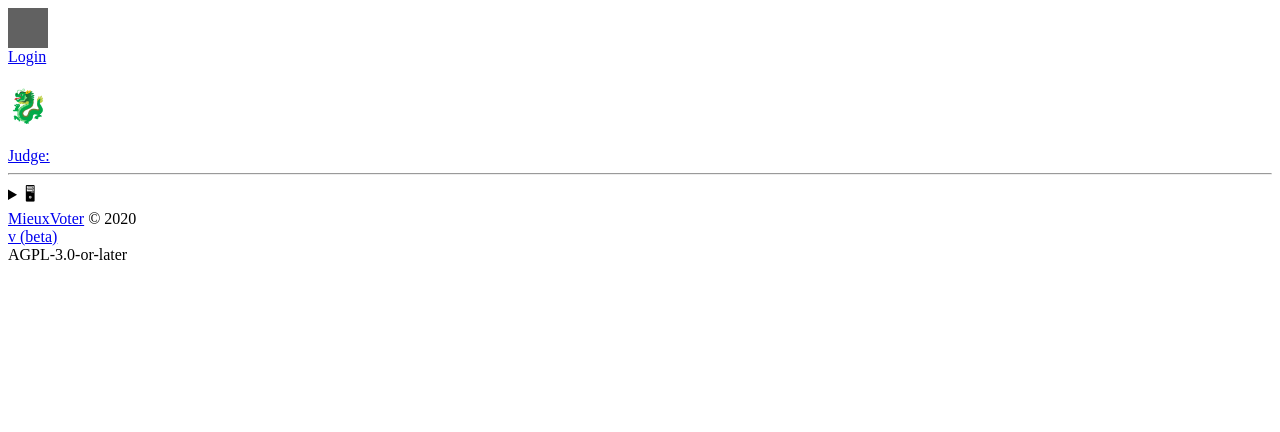
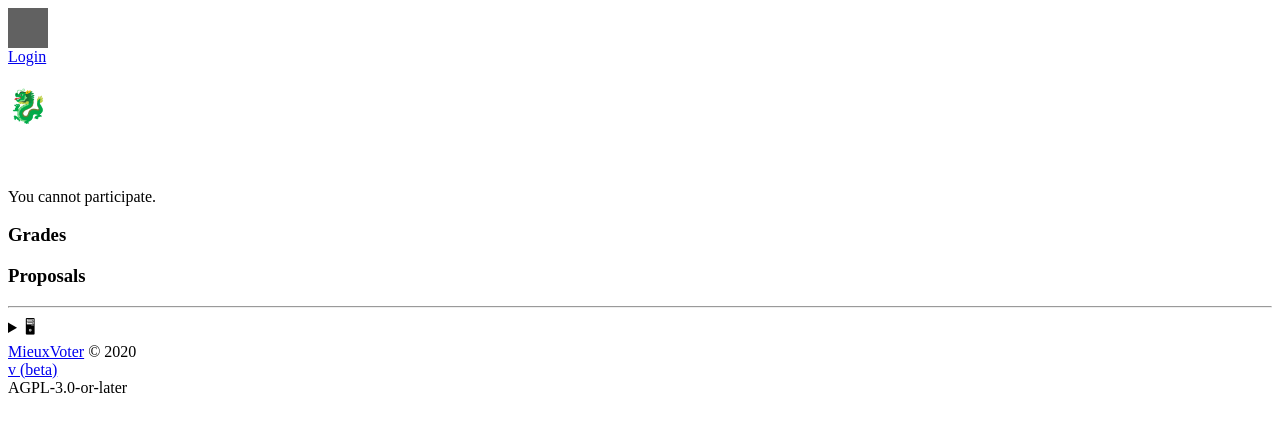
Before and after one commit to MieuxVoter/mv-api-client-symfony4, a Symfony app: template templates/poll/read.html.twig in a window 1280 px wide. Shown: the top 432 px of the page. Run offline with Twig, Linux system fonts and the light colour scheme; the template is opened without the code that fills it, so the values that code supplies are empty; some libraries are stand-ins or nearby versions; grey boxes are pictures that could not be loaded.

Commit message:
feat: improve the poll presentation page

```diff
--- a/src/Controller/ReadPollController.php
+++ b/src/Controller/ReadPollController.php
@@ -34,6 +34,7 @@
 final class ReadPollController extends AbstractController
 {
     use Has\ApiAccess;
+    use Has\ColorPalette;
 
     public function __invoke(string $pollId, Request $request) : Response
     {
@@ -51,6 +52,7 @@
 
         return $this->render('poll/read.html.twig', [
             'poll' => $pollRead,
+            'palette' => $this->getColorPalette(count($pollRead->getGrades())),
         ]);
     }
 }
--- a/templates/poll/read.html.twig
+++ b/templates/poll/read.html.twig
@@ -3,6 +3,15 @@
 {% block title %}{{ poll.subject }}{% endblock %}
 
 {% block main_container %}
+
+{% set canParticipate = false %}
+{% if poll.scope == 'private' %}
+{% set canParticipate = false %}
+{% elseif poll.scope == 'public' %}
+{% set canParticipate = true %}
+{% elseif poll.scope == 'unlisted' %}
+{% set canParticipate = true %}
+{% endif %}
 
 <div class="flex-row">
     <h1>
@@ -10,13 +19,58 @@
         {{ poll.subject }}
     </h1>
 
-    <ul>
+    <div class="columns">
+
+        <div class="column col-4 col-sm-12 mb-2">
+
+            <h3>&nbsp;</h3>{# use margins instead of this hack #}
+
+{% if canParticipate %}
+            <a
+                    href="{{ path('create_ballot_html', {'pollId': poll.uuid}) }}"
+                    class="btn btn-primary btn-lg"
+            >
+                {{ 'action.participate.label' | trans }}
+            </a>
+{% else %}
+            You cannot participate.
+{% endif %}
+
+        </div>
+
+        <div class="column col-4 col-sm-12 mb-2">
+            <h3>
+                {{ 'page.poll.read.grades' | trans }}
+            </h3>
+            <ol>
+{% for gradeIndex, grade in poll.grades %}
+                <li
+                        class="label label-rounded monospace"
+                        style="border: 7px solid {{ palette[gradeIndex] }};"
+                >
+                    {{ grade.name }}
+                </li>
+{% endfor %}
+            </ol>
+        </div>
+
+        <div class="column col-4 col-sm-12 mb-2">
+            <h3>
+                {{ 'page.poll.read.proposals' | trans }}
+            </h3>
+            <ul>
 {% for proposal in poll.proposals %}
-            <li>
-                {{ proposal.title }}
-            </li>
+                <li>
+                    {{ proposal.title }}
+                </li>
 {% endfor %}
-    </ul>
+            </ul>
+        </div>
+
+
+    </div>
+
+
 
 
 {% if poll.scope == 'private' %}
@@ -31,22 +85,24 @@
 {% endif %}
 
 {% else %}
-    <a href="{{ path('create_ballot_html', {'pollId': poll.uuid}) }}" class="btn btn-primary">
-        Judge:
-        {% for grade in poll.grades %}
-            {{ grade.name }}{{ not loop.last ? ',' : ' ?' }}
-        {% endfor %}
-    </a>
+{#    <a href="{{ path('create_ballot_html', {'pollId': poll.uuid}) }}" class="btn btn-primary">#}
+{#        Judge:#}
+{#        {% for grade in poll.grades %}#}
+{#            {{ grade.name }}{{ not loop.last ? ',' : ' ?' }}#}
+{#        {% endfor %}#}
+{#    </a>#}
 {% endif %}
 
+    {# Debug stuff, useful during development-#}
+{% if app.request.server.get('APP_ENV') != 'prod' %}
     <hr>
-
     <details>
         <summary>&#128421;</summary>
         <pre>
 {{ poll }}
         </pre>
     </details>
+{% endif %}
 
 </div>
-{% endblock %}
+{% endblock main_container %}
--- a/translations/messages.en.yaml
+++ b/translations/messages.en.yaml
@@ -15,6 +15,8 @@
       after: Free, Libre, and powered by your donations
   poll:
     read:
+      grades: Grades
+      proposals: Proposals
       invitation_only: |
         That poll is restricted to invitations only.
 #        Enter your invitation token below to participate.
@@ -87,7 +89,8 @@
     label: Login to Accept the Invitation
   generate_invitations:
     label: Generate Invitations
-
+  participate:
+    label: Participate
 
 
 # deprecated -- use `action` above instead
```
Also changed, not shown: src/Controller/Has/ColorPalette.php (added, +43 -0 lines).
